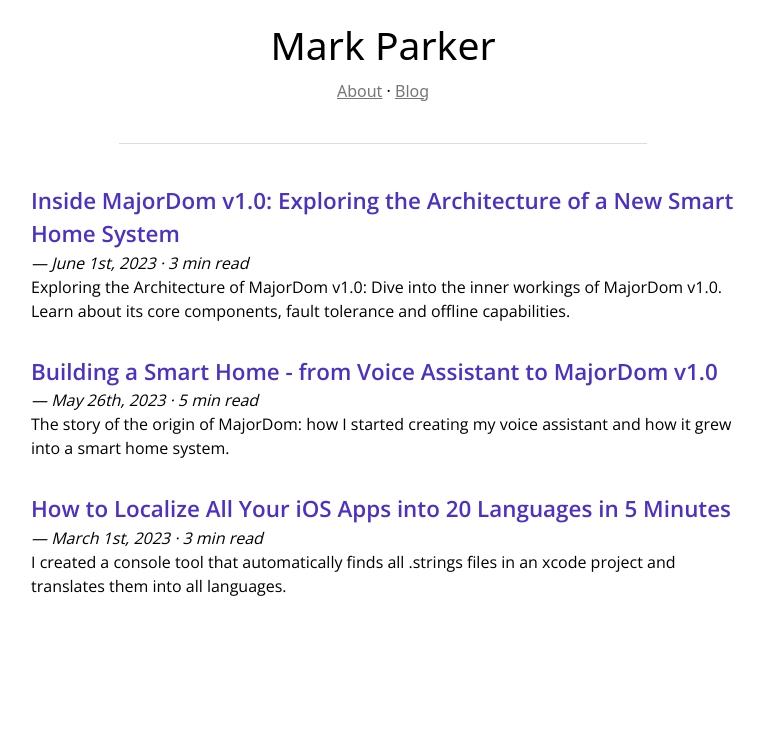
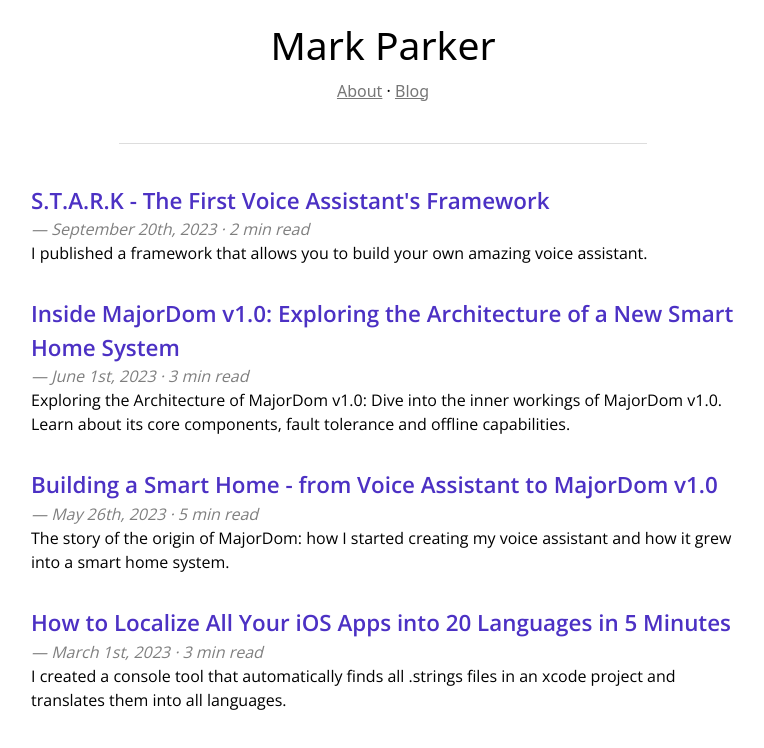
Before and after one commit to MarkParker5/markparker.me, a Next.js app: page /blog in a window 1280 px wide. Shown: the top 748 px of the page, without its empty margins (257-1021 px from the left). Built offline with nearby package versions, Linux system fonts and the light colour scheme.

Commit message:
add stark article

```diff
--- /dev/null
+++ b/articles/stark-the-voice-assistants-framework.mdx
@@ -0,0 +1,29 @@
+Hello, tech enthusiasts! Today, I'm thrilled to introduce you to S.T.A.R.K, the Speech and Text Algorithmic Recognition Kit. If you've ever dreamt of creating a voice assistant that's modern, advanced, and incredibly intuitive, S.T.A.R.K is your answer.
+
+## Why S.T.A.R.K?
+
+1. **Autonomous and Privacy-Centric**: In an age where data privacy is paramount, S.T.A.R.K operates entirely on-device. This ensures that your data remains private, giving you peace of mind.
+
+2. **Context-Awareness**: With S.T.A.R.K, you can easily define context and parameters for subsequent requests. It even allows you to parse multiple commands simultaneously, offering a seamless user experience.
+
+3. **Asynchronous Commands**: Start a task and continue using your voice assistant. S.T.A.R.K will notify you upon completion, ensuring you're always in the loop.
+
+4. **Multiple Responses**: Get real-time updates for ongoing tasks. Whether it's monitoring download progress or tracking a delivery, S.T.A.R.K keeps you informed.
+
+5. **Advanced Patterns Parsing**: Custom patterns syntax simplifies the process of extracting any parameter from strings, making it effortless to understand and respond to user commands.
+
+6. **Extendable with Leading Language Models**: Enhance S.T.A.R.K's cognition by integrating it with top-tier language models like ChatGPT.
+
+7. **Multilingual Support**: Interact with your voice assistant in multiple languages, making it globally accessible.
+
+8. **Absolute Customization**: Craft intricate commands, integrate various speech or text interfaces, and even override existing classes to make your voice assistant truly unique.
+
+9. **Community Support**: Join the [STARK-PLACE](https://github.com/MarkParker5/STARK-PLACE) repository and tap into a library filled with community extensions. Use commands crafted by others and share your innovations.
+
+## Get Involved
+
+For a deeper dive into each feature and to understand the full capabilities of S.T.A.R.K, check out the [official documentation](https://stark.markparker.me/).
+
+If you're as excited about S.T.A.R.K as we are, head over to the [GitHub repository](https://github.com/MarkParker5/STARK). If you find it valuable, don't forget to add a star ⭐ to the repo. This way, you won't miss out on any updates, and it helps others discover this fantastic framework!
+
+Dive in, explore, and let your voice be heard!
--- a/src/article.tsx
+++ b/src/article.tsx
@@ -27,6 +27,15 @@ export type ArticleMeta = {
 
 const articles: ArticleMeta[] = [
   {
+    id: 'stark-the-voice-assistants-framework',
+    date: '2023-09-20',
+    date_pretty: 'September 20th, 2023',
+    read_time: '2 min',
+    title: 'S.T.A.R.K - The First Voice Assistant\'s Framework',
+    description: `I published a framework that allows you to build your own amazing voice assistant.`,
+    keywords: ["python", "open-source", "natural-language-processing", "framework", "cross-platform", "natural-language", "voice", "voice-commands", "python3", "voice-recognition", "speech-recognition", "speech-to-text", "community-project", "voice-assistant", "voice-interface", "NLP", "machine-learning", "AI", "text-analysis", "stark", "stark-place", "mark parker"],
+  },
+  {
     id: 'inside-major-dom-v-1-0-exploring-the-architecture-of-a-new-smart-home-system',
     date: '2023-06-01',
     date_pretty: 'June 1st, 2023',
@@ -55,7 +64,7 @@ const articles: ArticleMeta[] = [
     description: `I created a console tool that automatically finds all .strings files in an xcode project and translates them into all languages.`,
     keywords: ['ios', 'xcode', 'localization', 'localize', 'translate', 'ios development', 'mobile development'],
     tweetId: '1632052543613198336'
-  },
+  }
 ]
 
 export function renderArticle(
--- a/src/components/articles-list.tsx
+++ b/src/components/articles-list.tsx
@@ -19,7 +19,7 @@ export const ArticlesList = ({ articles }: Props) => (
               {article.title}
             </Link>
           )}
-          <span className="block text-base italic">— {article.date_pretty} · {article.read_time} read</span>
+          <span className="block text-base italic opacity-50">— {article.date_pretty} · {article.read_time} read</span>
           <span className="block text-base">{article.description}</span>
         </li>
       ))}
```
Also changed, not shown: 1 other file (tests, documents, lock files or other folders).
